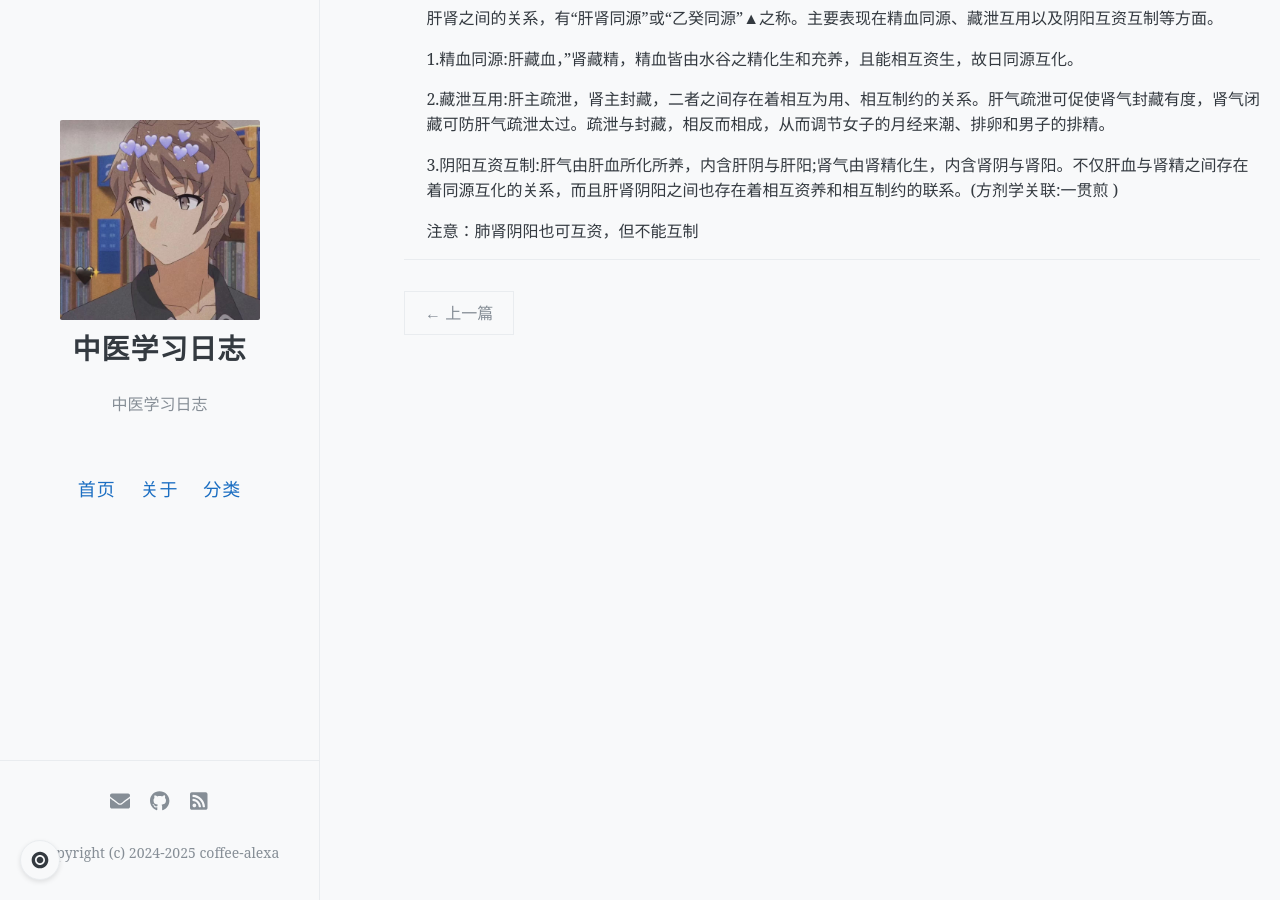
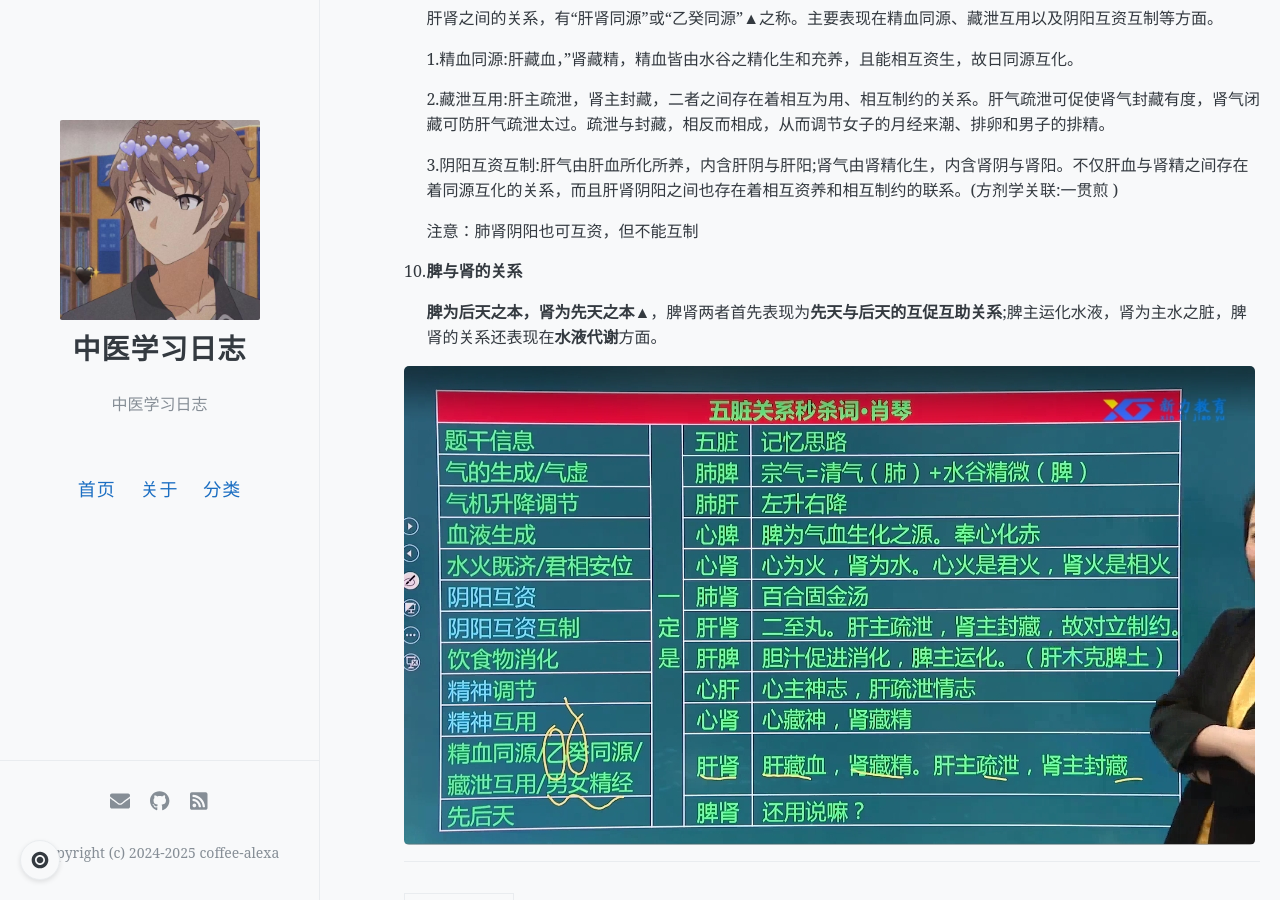
Before and after one commit to coffee-alexa/coffee-alexa.github.io, a Jekyll site: the page built from _posts/2025-01-23-五脏.md, in a window 1280 px wide and 900 px high, scrolled down 7754 px. Built offline with Jekyll 4.4.1, drawn with Linux system fonts in a browser that asks for light colours; a script that is not in the unit is left out.

Commit message:
Update 2025-01-23-五脏.md

```diff
--- a/_posts/2025-01-23-五脏.md
+++ b/_posts/2025-01-23-五脏.md
@@ -317,3 +317,9 @@ author: jia
    3.阴阳互资互制:肝气由肝血所化所养，内含肝阴与肝阳;肾气由肾精化生，内含肾阴与肾阳。不仅肝血与肾精之间存在着同源互化的关系，而且肝肾阴阳之间也存在着相互资养和相互制约的联系。(方剂学关联:一贯煎 )
 
    注意：肺肾阴阳也可互资，但不能互制
+
+10. **脾与肾的关系**
+
+    **脾为后天之本，肾为先天之本**▲，脾肾两者首先表现为**先天与后天的互促互助关系**;脾主运化水液，肾为主水之脏，脾肾的关系还表现在**水液代谢**方面。
+
+![五脏关系秒杀词](https://coffee-alexa.github.io/images/%E4%B8%AD%E5%8C%BB%E5%9F%BA%E7%A1%80/%E4%BA%94%E8%84%8F%E5%85%B3%E7%B3%BB%E7%A7%92%E6%9D%80%E8%AF%8D.png)
```
